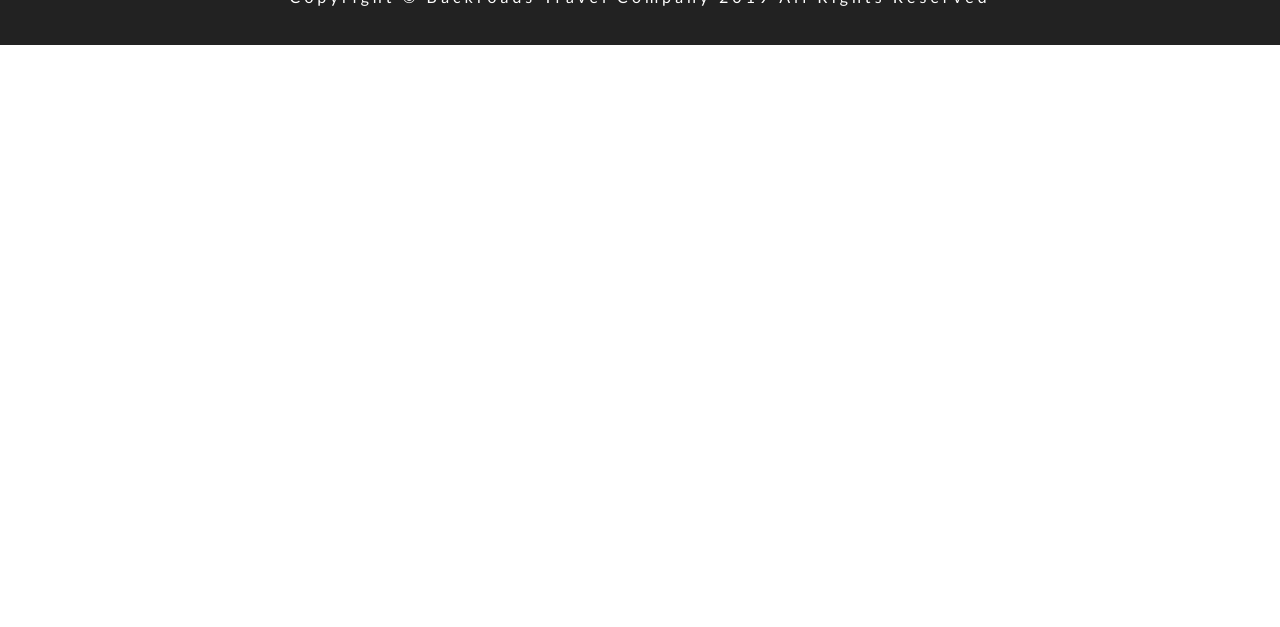
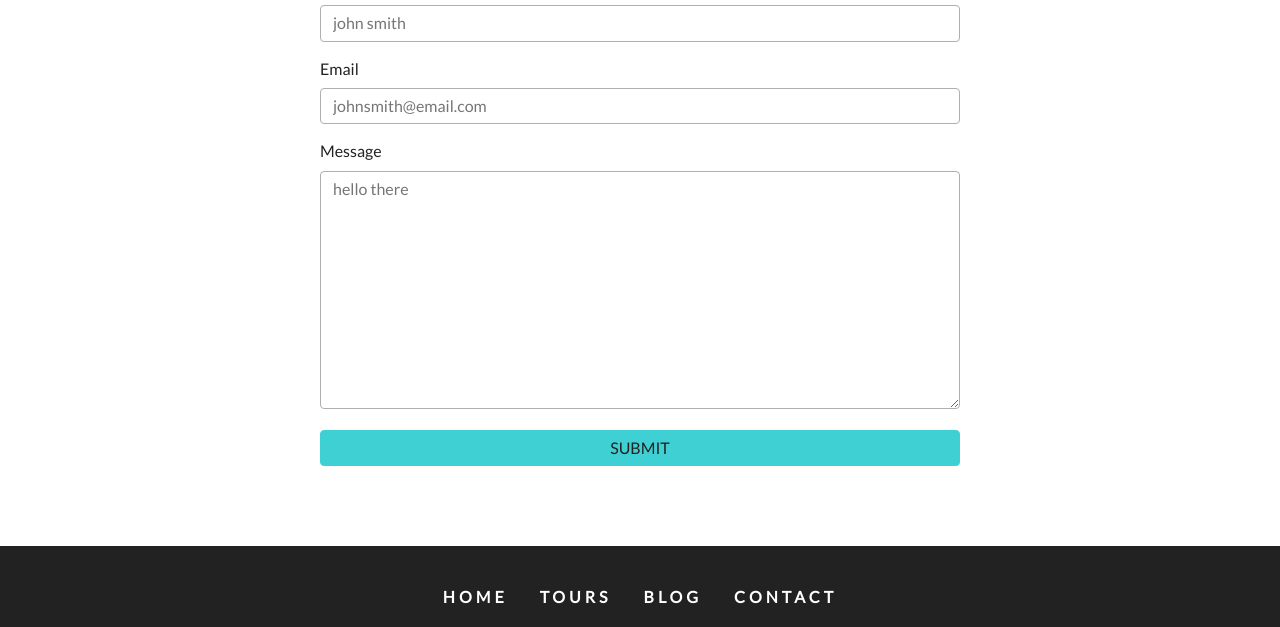
Before and after one commit to teds31/backroads, a Gatsby site: page /contact in a window 1280 px wide. Shown: the part 708-1335 px from the top of the page. Before the commit the page ends 800 px from the top, so only its background shows below. Built offline with nearby package versions, Linux system fonts and the light colour scheme; Gatsby itself is replaced by a stand-in of ours.

Commit message:
add contact form with formspree

```diff
--- /dev/null
+++ b/src/components/Contact/Contact.js
@@ -0,0 +1,54 @@
+import React from "react"
+import Title from "../Title"
+import styles from "../../css/contact.module.css"
+
+const Contact = () => {
+  return (
+    <section className={styles.contact}>
+      <Title title="contact" subtitle="us" />
+      <div className={styles.center}>
+        <form
+          action="https://formspree.io/tstanowski31@gmail.com"
+          method="POST"
+          className={styles.form}
+        >
+          <div>
+            <label htmlFor="name">name</label>
+            <input
+              type="text"
+              name="name"
+              id="name"
+              className={styles.formControl}
+              placeholder="john smith"
+            />
+          </div>
+          <div>
+            <label htmlFor="email">email</label>
+            <input
+              type="email"
+              name="email"
+              id="email"
+              className={styles.formControl}
+              placeholder="johnsmith@email.com"
+            />
+          </div>
+          <div>
+            <label htmlFor="message">message</label>
+            <textarea
+              name="message"
+              id="message"
+              rows="10"
+              className={styles.formControl}
+              placeholder="hello there"
+            />
+          </div>
+          <div>
+            <input type="submit" value="submit" className={styles.submit} />
+          </div>
+        </form>
+      </div>
+    </section>
+  )
+}
+
+export default Contact
--- a/src/components/Navbar.js
+++ b/src/components/Navbar.js
@@ -11,7 +11,6 @@
   const toggleNav = () => {
     setNav(isOpen => !isOpen)
   }
-  console.log(isOpen)
   return (
     <nav className={styles.navbar}>
       <div className={styles.navCenter}>
--- a/src/pages/contact.js
+++ b/src/pages/contact.js
@@ -2,11 +2,13 @@
 import Layout from "../components/Layout"
 import StyledHero from "../components/StyledHero"
 import { graphql } from "gatsby"
+import Contact from "../components/Contact/Contact"
 
 const contact = ({ data }) => {
   return (
     <Layout>
       <StyledHero img={data.contactBcg.childImageSharp.fluid} />
+      <Contact />
     </Layout>
   )
 }
```
